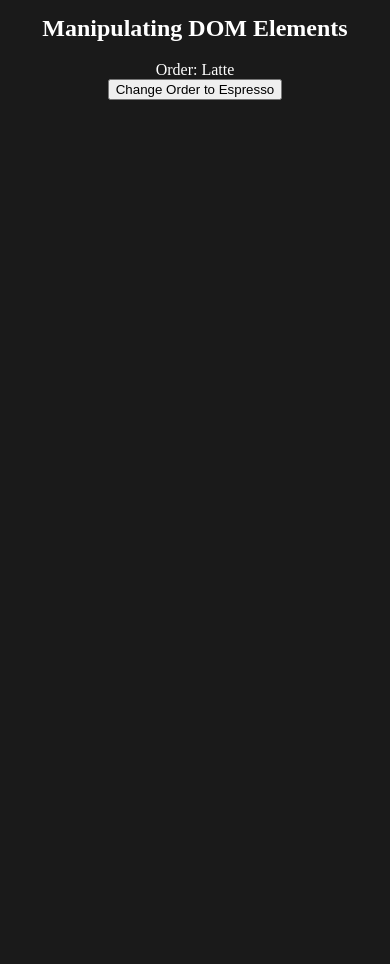
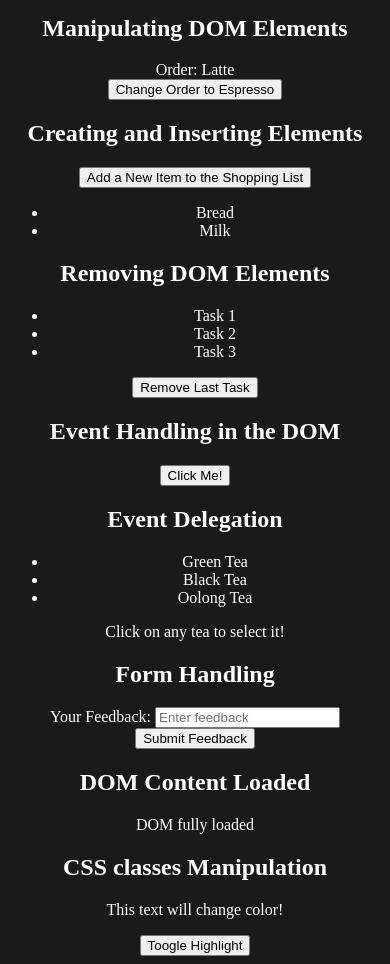
Before and after one commit to Abhishekharsh007/FullStack_HC, a plain HTML site: page 006-JS-DOM/part2/index.html in a window 390 px wide. Shown: the part 400-1364 px from the top of the page. Before the commit the page ends 844 px from the top, so only its background shows below. Drawn offline with Linux system fonts and the light colour scheme.

Commit message:
DOM is done

```diff
--- a/006-JS-DOM/part2/index.html
+++ b/006-JS-DOM/part2/index.html
@@ -51,6 +51,68 @@
         <button id="changeOrder">Change Order to Espresso</button>
     </section>
 
+    <!-- Example 4: Creating and Inserting Elements -->
+    <section id="example-4">
+        <h2>Creating and Inserting Elements</h2>
+        <button id="addNewItem">Add a New Item to the Shopping List</button>
+        <ul id="shoppingList">
+            <li>Bread</li>
+            <li>Milk</li>
+        </ul>
+    </section>
+
+    <!-- Example 5: Removing DOM Elements -->
+    <section id="example-5">
+        <h2>Removing DOM Elements</h2>
+        <ul id="taskList">
+            <li>Task 1</li>
+            <li>Task 2</li>
+            <li>Task 3</li>
+        </ul>
+        <button id="removeLastTask">Remove Last Task</button>
+    </section>
+
+    <!-- Example 6: Event Handling in the DOM -->
+    <section id="example-6">
+        <h2>Event Handling in the DOM</h2>
+        <button id="meButtonclick">Click Me!</button>
+    </section>
+
+    <!-- Example 7: Event Delegation -->
+    <section id="example-7">
+        <h2>Event Delegation</h2>
+        <ul id="teaList">
+            <li class="teaItem">Green Tea</li>
+            <li class="teaItem">Black Tea</li>
+            <li class="teaItem">Oolong Tea</li>
+        </ul>
+        <p>Click on any tea to select it!</p>
+    </section>
+
+    <!-- Example 8: Form Handling -->
+    <section id="example-8">
+        <h2>Form Handling</h2>
+        <form action="" id="feedbackForm">
+            <label for="feedbackInput">Your Feedback:</label>
+            <input type="text" id="feedbackInput" placeholder="Enter feedback" />
+            <button type="submit">Submit Feedback</button>
+        </form>
+        <p id="feedbackDisplay"></p>
+    </section>
+
+    <!-- Example 9: DOM Content Loaded -->
+    <section id="example-9">
+        <h2>DOM Content Loaded</h2>
+        <p id="domStatus">Waiting for DOM to load...</p>
+    </section>
+
+    <!-- Example 10: CSS Classes Manipulation -->
+    <section id="example-10">
+        <h2>CSS classes Manipulation</h2>
+        <p id="descriptionText">This text will change color!</p>
+        <button id="toggleHighlight">Toogle Highlight</button>
+    </section>
+
     <script src="./script.js"></script>
 </body>
 </html>
--- a/006-JS-DOM/part2/script.js
+++ b/006-JS-DOM/part2/script.js
@@ -23,3 +23,70 @@ document.getElementById("changeOrder").addEventListener("click", function () {
     coffeeType.style.margin = "5px";
     coffeeType.style.padding = "5px";
 });
+
+
+// example 4
+
+document.getElementById("addNewItem").addEventListener("click", function () {
+    let newItem = document.createElement('li');
+    newItem.textContent = "Butter";
+    document.getElementById("shoppingList").appendChild(newItem);
+});
+
+
+// example 5
+
+document.getElementById("removeLastTask").addEventListener("click", function () {
+    let taskList = document.getElementById("taskList");
+    taskList.lastElementChild.remove();
+});
+
+
+// example 6
+
+document.getElementById("meButtonclick").addEventListener("mouseover", function () {
+    alert("Hello Abhishek");
+});
+
+
+// example 7
+
+document.getElementById("teaList").addEventListener("click", function (event) {
+    if (event.target && event.target.matches(".teaItem")) {
+        alert("You selected: " + event.target.textContent);
+    }
+});
+
+
+// example 8
+
+document.getElementById("feedbackForm").addEventListener("submit", function (event) {
+    // alert("Submitted!");
+
+    event.preventDefault();
+    let feedback1 = document.getElementById("feedbackInput");
+    let feedback2 = document.getElementById("feedbackInput").value;
+
+    console.log(feedback1);
+    console.log(feedback2);
+
+    document.getElementById("feedbackDisplay").textContent = `Feedback is : ${feedback2}`;
+
+    let feedbackDisplay = document.getElementById("feedbackDisplay");
+    feedbackDisplay.style.backgroundColor = "#00CDAC"
+})
+
+
+// example 9
+
+document.addEventListener("DOMContentLoaded", function () {
+    document.getElementById("domStatus").textContent = "DOM fully loaded";
+})
+
+
+// example 10
+
+document.getElementById("toggleHighlight").addEventListener("click", function () {
+    let descriptionText = document.getElementById("descriptionText");
+    descriptionText.classList.toggle("highlight");
+});
```
